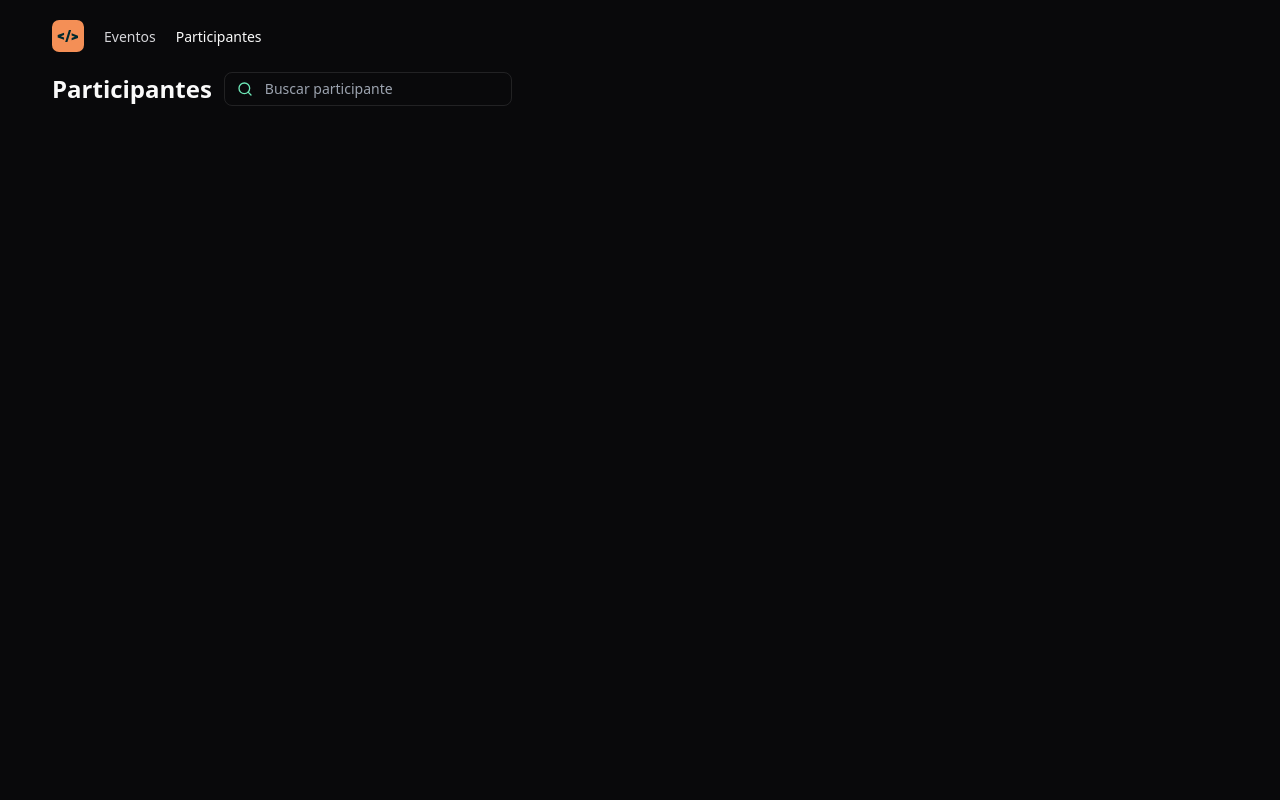
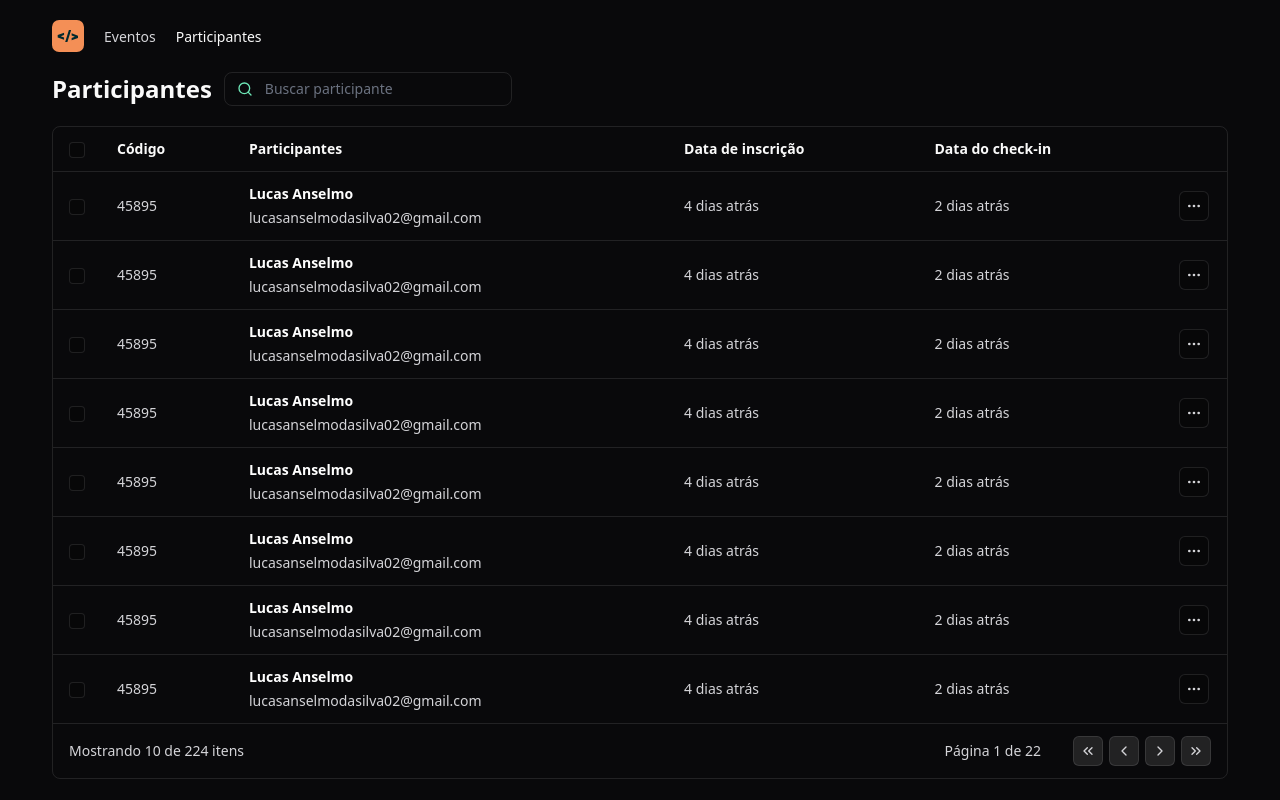
Before and after one commit to LucasAnselmoSilva12345/pass.in, a React (Vite) app: page / in a window 1280 px wide. Built offline with nearby package versions, Linux system fonts and the light colour scheme.

Commit message:
feat: Attendee List Table
Signed-off-by: LucasAnselmoSilva12345 <lucasanselmodasilva02@gmail.com>

```diff
--- a/package.json
+++ b/package.json
@@ -21,6 +21,7 @@
     "tailwindcss-animate": "^1.0.7"
   },
   "devDependencies": {
+    "@tailwindcss/forms": "^0.5.7",
     "@types/node": "^20.12.2",
     "@types/react": "^18.2.66",
     "@types/react-dom": "^18.2.22",
--- a/src/components/Attendee-List.tsx
+++ b/src/components/Attendee-List.tsx
@@ -1,18 +1,127 @@
-import { Search } from 'lucide-react';
+import {
+  Search,
+  MoreHorizontal,
+  ChevronsLeft,
+  ChevronLeft,
+  ChevronRight,
+  ChevronsRight,
+} from 'lucide-react';
 
 export function AttendeeList() {
   return (
-    <div className="w-full lg:max-w-[1216px] mx-auto px-5 flex items-center gap-3">
+    <section className="w-full lg:max-w-[1216px] mx-auto px-5">
+      <div className="flex items-center gap-3">
         <h1 className="text-2xl font-bold">Participantes</h1>
 
-      <div className="w-full lg:w-72 px-3 py-1.5 border border-white/10 rounded-lg text-sm flex items-center gap-3">
+        <div className="w-full lg:w-72 px-3 py-1.5 border border-white/10 rounded-lg flex items-center gap-3">
           <Search className="size-4 text-emerald-300" />
           <input
-          className="bg-transparent flex-1 outline-none"
+            className="bg-transparent border-0 p-0 text-sm flex-1 outline-none"
             type="text"
             placeholder="Buscar participante"
           />
         </div>
       </div>
+
+      <div className="mt-5 border border-white/10 rounded-lg">
+        <table className="w-full">
+          <thead>
+            <tr className="border-b border-white/10">
+              <th
+                style={{ width: 48 }}
+                className="py-3 px-4 text-sm font-semibold text-left"
+              >
+                <input
+                  type="checkbox"
+                  className="size-4 bg-black/20 rounded border border-white/10"
+                />
+              </th>
+              <th className="py-3 px-4 text-sm font-semibold text-left">
+                Código
+              </th>
+              <th className="py-3 px-4 text-sm font-semibold text-left">
+                Participantes
+              </th>
+              <th className="py-3 px-4 text-sm font-semibold text-left">
+                Data de inscrição
+              </th>
+              <th className="py-3 px-4 text-sm font-semibold text-left">
+                Data do check-in
+              </th>
+              <th
+                style={{ width: 64 }}
+                className="py-3 px-4 text-sm font-semibold text-left"
+              ></th>
+            </tr>
+          </thead>
+          <tbody>
+            {Array.from({ length: 8 }).map((_, index) => {
+              return (
+                <tr
+                  key={index}
+                  className="border-b border-white/10 hover:bg-white/5"
+                >
+                  <td className="py-3 px-4 text-sm text-zinc-300">
+                    <input
+                      type="checkbox"
+                      className="size-4 bg-black/20 rounded border border-white/10"
+                    />
+                  </td>
+                  <td className="py-3 px-4 text-sm text-zinc-300">45895</td>
+                  <td className="py-3 px-4 text-sm text-zinc-300">
+                    <div className="flex flex-col gap-1">
+                      <span className="font-semibold text-white">
+                        Lucas Anselmo
+                      </span>
+                      <span>lucasanselmodasilva02@gmail.com</span>
+                    </div>
+                  </td>
+                  <td className="py-3 px-4 text-sm text-zinc-300">
+                    4 dias atrás
+                  </td>
+                  <td className="py-3 px-4 text-sm text-zinc-300">
+                    2 dias atrás
+                  </td>
+                  <td className="py-3 px-4 text-sm text-zinc-300">
+                    <button className="bg-black/20 border border-white/10 rounded-md p-1.5">
+                      <MoreHorizontal className="size-4" />
+                    </button>
+                  </td>
+                </tr>
+              );
+            })}
+          </tbody>
+          <tfoot>
+            <tr>
+              <td className="py-3 px-4 text-sm text-zinc-300" colSpan={3}>
+                Mostrando 10 de 224 itens
+              </td>
+              <td
+                className="py-3 px-4 text-sm text-zinc-300 text-right"
+                colSpan={3}
+              >
+                <div className="inline-flex items-center gap-8">
+                  <span>Página 1 de 22</span>
+                  <div className="flex gap-1.5">
+                    <button className="bg-white/10 border border-white/10 rounded-md p-1.5">
+                      <ChevronsLeft className="size-4" />
+                    </button>
+                    <button className="bg-white/10 border border-white/10 rounded-md p-1.5">
+                      <ChevronLeft className="size-4" />
+                    </button>
+                    <button className="bg-white/10 border border-white/10 rounded-md p-1.5">
+                      <ChevronRight className="size-4" />
+                    </button>
+                    <button className="bg-white/10 border border-white/10 rounded-md p-1.5">
+                      <ChevronsRight className="size-4" />
+                    </button>
+                  </div>
+                </div>
+              </td>
+            </tr>
+          </tfoot>
+        </table>
+      </div>
+    </section>
   );
 }
--- a/src/pages/Home.tsx
+++ b/src/pages/Home.tsx
@@ -1,9 +1,5 @@
 import { AttendeeList } from '@/components/Attendee-List';
 
 export function Home() {
-  return (
-    <section>
-      <AttendeeList />
-    </section>
-  );
+  return <AttendeeList />;
 }
--- a/tailwind.config.js
+++ b/tailwind.config.js
@@ -1,77 +1,77 @@
 /** @type {import('tailwindcss').Config} */
 module.exports = {
-  darkMode: ["class"],
+  darkMode: ['class'],
   content: [
     './pages/**/*.{ts,tsx}',
     './components/**/*.{ts,tsx}',
     './app/**/*.{ts,tsx}',
     './src/**/*.{ts,tsx}',
   ],
-  prefix: "",
+  prefix: '',
   theme: {
     container: {
       center: true,
-      padding: "2rem",
+      padding: '2rem',
       screens: {
-        "2xl": "1400px",
+        '2xl': '1400px',
       },
     },
     extend: {
       colors: {
-        border: "hsl(var(--border))",
-        input: "hsl(var(--input))",
-        ring: "hsl(var(--ring))",
-        background: "hsl(var(--background))",
-        foreground: "hsl(var(--foreground))",
+        border: 'hsl(var(--border))',
+        input: 'hsl(var(--input))',
+        ring: 'hsl(var(--ring))',
+        background: 'hsl(var(--background))',
+        foreground: 'hsl(var(--foreground))',
         primary: {
-          DEFAULT: "hsl(var(--primary))",
-          foreground: "hsl(var(--primary-foreground))",
+          DEFAULT: 'hsl(var(--primary))',
+          foreground: 'hsl(var(--primary-foreground))',
         },
         secondary: {
-          DEFAULT: "hsl(var(--secondary))",
-          foreground: "hsl(var(--secondary-foreground))",
+          DEFAULT: 'hsl(var(--secondary))',
+          foreground: 'hsl(var(--secondary-foreground))',
         },
         destructive: {
-          DEFAULT: "hsl(var(--destructive))",
-          foreground: "hsl(var(--destructive-foreground))",
+          DEFAULT: 'hsl(var(--destructive))',
+          foreground: 'hsl(var(--destructive-foreground))',
         },
         muted: {
-          DEFAULT: "hsl(var(--muted))",
-          foreground: "hsl(var(--muted-foreground))",
+          DEFAULT: 'hsl(var(--muted))',
+          foreground: 'hsl(var(--muted-foreground))',
         },
         accent: {
-          DEFAULT: "hsl(var(--accent))",
-          foreground: "hsl(var(--accent-foreground))",
+          DEFAULT: 'hsl(var(--accent))',
+          foreground: 'hsl(var(--accent-foreground))',
         },
         popover: {
-          DEFAULT: "hsl(var(--popover))",
-          foreground: "hsl(var(--popover-foreground))",
+          DEFAULT: 'hsl(var(--popover))',
+          foreground: 'hsl(var(--popover-foreground))',
         },
         card: {
-          DEFAULT: "hsl(var(--card))",
-          foreground: "hsl(var(--card-foreground))",
+          DEFAULT: 'hsl(var(--card))',
+          foreground: 'hsl(var(--card-foreground))',
         },
       },
       borderRadius: {
-        lg: "var(--radius)",
-        md: "calc(var(--radius) - 2px)",
-        sm: "calc(var(--radius) - 4px)",
+        lg: 'var(--radius)',
+        md: 'calc(var(--radius) - 2px)',
+        sm: 'calc(var(--radius) - 4px)',
       },
       keyframes: {
-        "accordion-down": {
-          from: { height: "0" },
-          to: { height: "var(--radix-accordion-content-height)" },
+        'accordion-down': {
+          from: { height: '0' },
+          to: { height: 'var(--radix-accordion-content-height)' },
         },
-        "accordion-up": {
-          from: { height: "var(--radix-accordion-content-height)" },
-          to: { height: "0" },
+        'accordion-up': {
+          from: { height: 'var(--radix-accordion-content-height)' },
+          to: { height: '0' },
         },
       },
       animation: {
-        "accordion-down": "accordion-down 0.2s ease-out",
-        "accordion-up": "accordion-up 0.2s ease-out",
+        'accordion-down': 'accordion-down 0.2s ease-out',
+        'accordion-up': 'accordion-up 0.2s ease-out',
       },
     },
   },
-  plugins: [require("tailwindcss-animate")],
-}
+  plugins: [require('tailwindcss-animate'), require('@tailwindcss/forms')],
+};
```
Also changed, not shown: 1 other file (tests, documents, lock files or other folders). Lines whose indentation alone changed are shown as unchanged.
